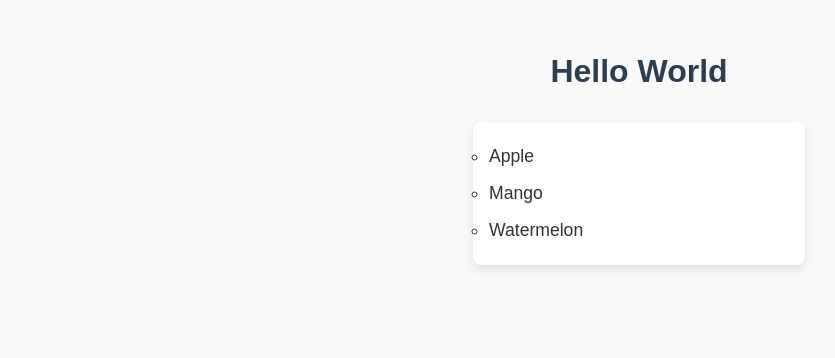
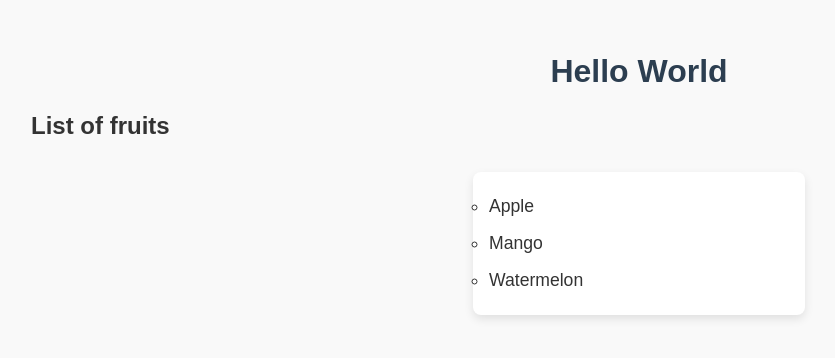
Before and after one commit to krishnakantranjan/demo, a website built with Parcel: page index.html in a window 1280 px wide. Shown: the whole page, without its empty margins (1-836 px from the left). Built offline with nearby package versions, Linux system fonts and the light colour scheme.

Commit message:
index.html file update

```diff
--- a/index.html
+++ b/index.html
@@ -8,6 +8,7 @@
 </head>
 <body>
     <h1>Hello World</h1>
+    <h2>List of fruits</h2>
     <ul>
         <li>Apple</li>
         <li>Mango</li>
```
